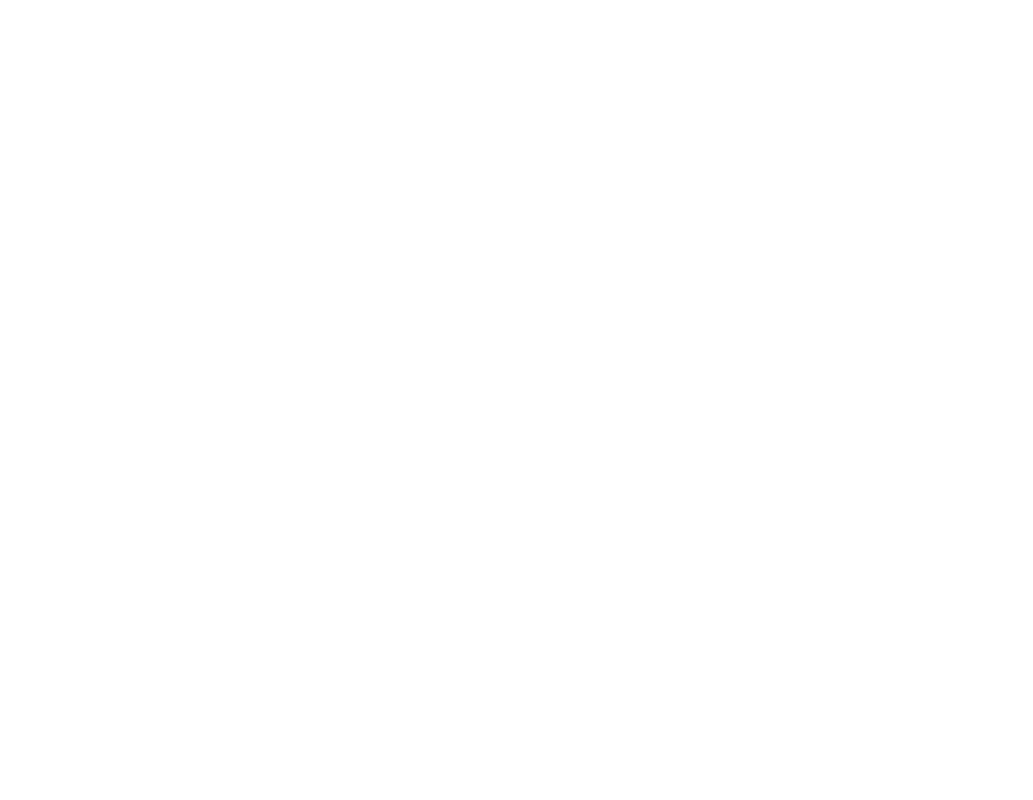
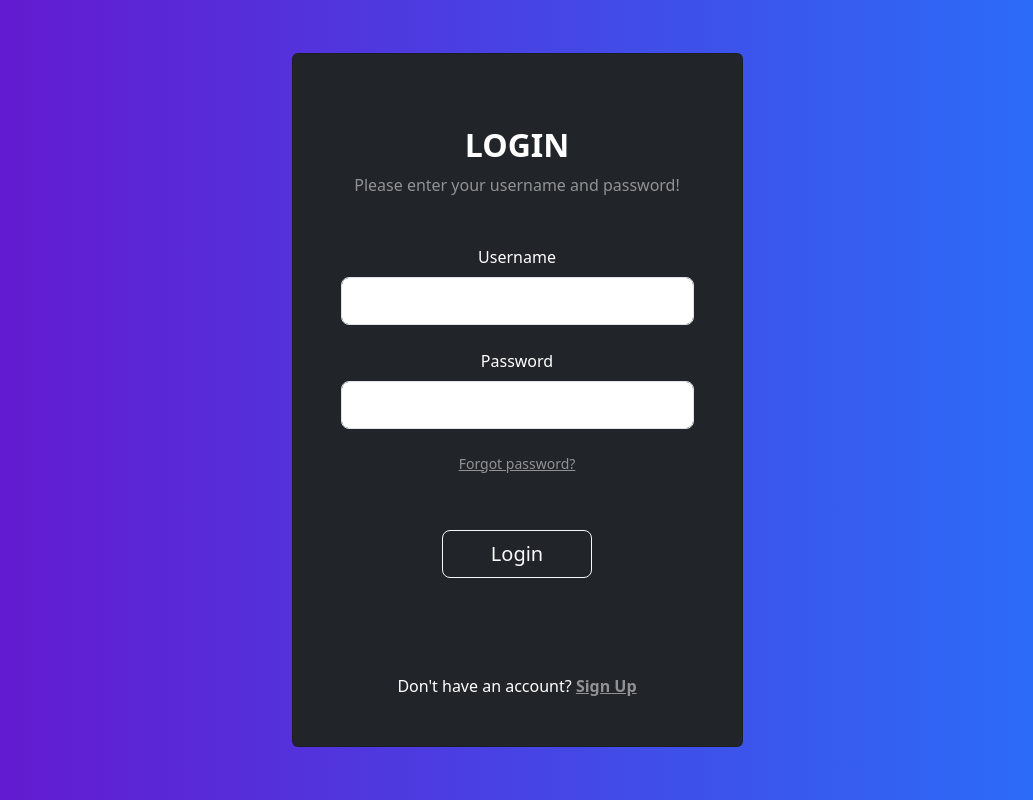
Before and after one commit to NguyenLeBinhDang/ck_frontend, a React (Create React App) app: page / in a window 1280 px wide. Before the commit this address had no page. Shown: the whole page, without its empty margins (123-1156 px from the left). Built offline with nearby package versions, Linux system fonts and the light colour scheme.

Commit message:
tạo giao diện trang login bằng bootstrap

```diff
--- a/src/App.tsx
+++ b/src/App.tsx
@@ -1,13 +1,14 @@
 import React from 'react';
-import logo from './logo.svg';
 import './App.css';
 import {BrowserRouter, Route, Routes} from "react-router-dom";
+import Login from "./pages/login/login";
 
 function App() {
     return (
         <BrowserRouter>
             <Routes>
-                <Route></Route>
+                <Route path="/" element={<Login/>}></Route>
+                <Route path="/login" element={<Login/>}></Route>
             </Routes>
         </BrowserRouter>
     );
--- a/src/index.tsx
+++ b/src/index.tsx
@@ -2,18 +2,18 @@ import React from 'react';
 import ReactDOM from 'react-dom/client';
 import './index.css';
 import App from './App';
-import reportWebVitals from './reportWebVitals';
 import {Provider} from "react-redux";
 import {store} from "./redux/store";
+import 'bootstrap/dist/css/bootstrap.min.css'
+import reportWebVitals from "./reportWebVitals";
 
-const root = ReactDOM.createRoot(
-    document.getElementById('root') as HTMLElement
-);
+const root = ReactDOM.createRoot(document.getElementById('root') as HTMLElement);
 root.render(
     <React.StrictMode>
         <Provider store={store}>
             <App/>
         </Provider>
     </React.StrictMode>
+);
 
-);
+reportWebVitals();
--- /dev/null
+++ b/src/pages/login/login.css
@@ -0,0 +1,10 @@
+.gradient-custom {
+    /* fallback for old browsers */
+    background: #6a11cb;
+
+    /* Chrome 10-25, Safari 5.1-6 */
+    background: -webkit-linear-gradient(to right, rgba(106, 17, 203, 1), rgba(37, 117, 252, 1));
+
+    /* W3C, IE 10+/ Edge, Firefox 16+, Chrome 26+, Opera 12+, Safari 7+ */
+    background: linear-gradient(to right, rgba(106, 17, 203, 1), rgba(37, 117, 252, 1))
+}
--- /dev/null
+++ b/src/pages/login/login.tsx
@@ -0,0 +1,36 @@
+import './login.css';
+
+export default function Login() {
+    return (
+        <section className="vh-100 gradient-custom">
+            <div className="container py-5 h-100">
+                <div className="row d-flex justify-content-center align-items-center h-100">
+                    <div className="col-12 col-md-8 col-lg-6 col-xl-5">
+                        <div className="card bg-dark text-white">
+                            <div className="card-body p-5 text-center">
+                                <div className="mb-md-5 mt-md-4 pb-5">
+                                    <h2 className="fw-bold mb-2 text-uppercase">Login</h2>
+                                    <p className="text-white-50 mb-5">Please enter your username and password!</p>
+                                    <div data-mdb-input-init className="form-outline form-white mb-4">
+                                        <label className="form-label" htmlFor="typeUsernameX">Username</label>
+                                        <input type="username" id="typeUsernameX" className="form-control form-control-lg"/>
+                                    </div>
+                                    <div data-mdb-input-init className="form-outline form-white mb-4">
+                                        <label className="form-label" htmlFor="typePasswordX">Password</label>
+                                        <input type="password" id="typePasswordX" className="form-control form-control-lg"/>
+                                    </div>
+                                    <p className="small mb-5 pb-lg-2"><a className="text-white-50" href="#!">Forgot password?</a></p>
+                                    <button data-mdb-button-init data-mdb-ripple-init className="btn btn-outline-light btn-lg px-5" type="submit">Login
+                                    </button>
+                                </div>
+                                <div>
+                                    <p className="mb-0">Don't have an account? <a href="#!" className="text-white-50 fw-bold">Sign Up</a></p>
+                                </div>
+                            </div>
+                        </div>
+                    </div>
+                </div>
+            </div>
+        </section>
+    );
+}
```
Also changed, not shown: src/redux/websocketMiddleware.ts (deleted).
